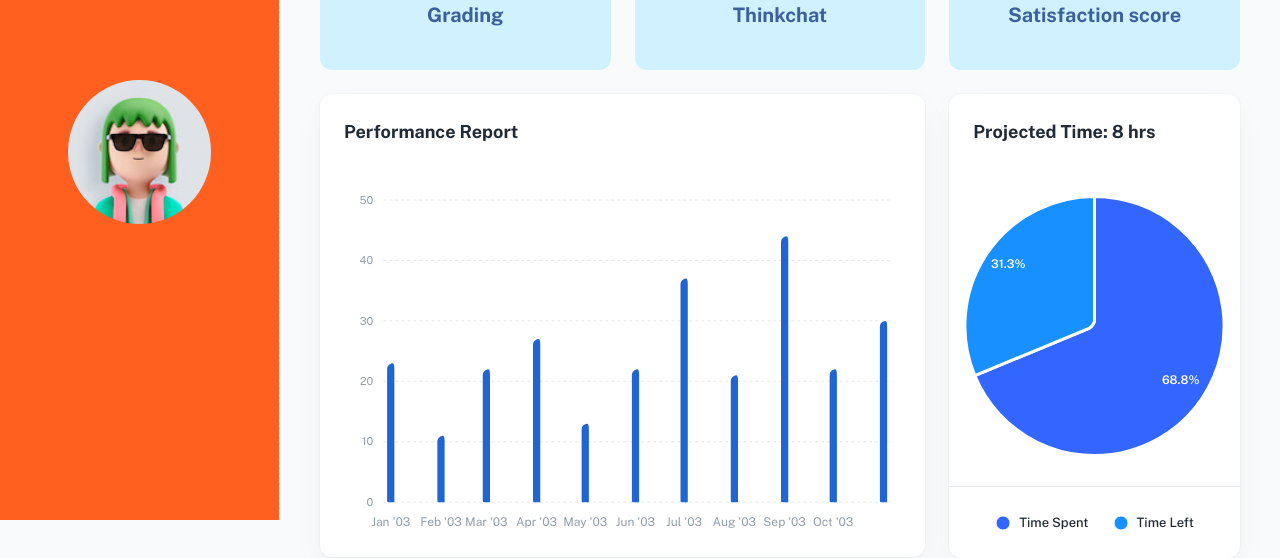
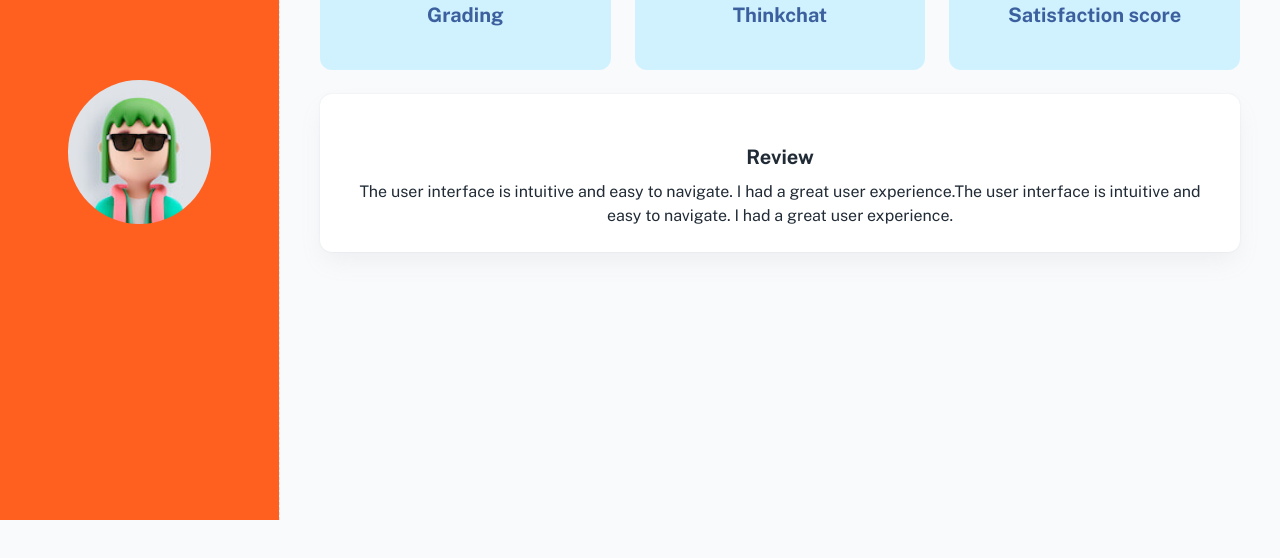
Before and after one commit to Surbhi11052002/sme-dashboard, a React (Create React App) app in the folder client/: page /dashboard/app in a window 1280 px wide. Shown: the part 280-838 px from the top of the page. After the commit the page ends 800 px from the top, so only its background shows below. Built offline with nearby package versions, Linux system fonts and the light colour scheme; no server answers; sample sign-in values are in the browser's storage; the HTML template or start-up script is replaced by a standard one; a web font is replaced by a local one.

Commit message:
Added ReviewCard

```diff
--- a/client/src/pages/DashboardAppPage.js
+++ b/client/src/pages/DashboardAppPage.js
@@ -5,13 +5,16 @@ import { Box, Button, Grid, Container, Typography } from '@mui/material';
 // sections
 import { useNavigate } from 'react-router-dom';
 
-import { AppTasks, AppTime, PerformanceReport, InformationCard } from '../sections/@dashboard/app';
+import { InformationCard } from '../sections/@dashboard/app';
 import { fetchDataFromBackend } from '../_mock/fetchDataFromBackend';
-import userAccount from '../profile/Profile';
+import { ReviewCard } from '../sections/@dashboard/app/ReviewCard';
 // ----------------------------------------------------------------------
 
+const review =
+  'The user interface is intuitive and easy to navigate. I had a great user experience.The user interface is intuitive and easy to navigate. I had a great user experience.';
+
 export default function DashboardAppPage() {
-  const theme = useTheme();
+  //const theme = useTheme();
   const [gradingCount, setGradingCount] = useState(0);
   const [thinkchatCount, setThinkchatCount] = useState(0);
   const [satisfactionScore, setSatisfactionScore] = useState(0);
@@ -100,7 +103,11 @@ export default function DashboardAppPage() {
             <InformationCard title="Satisfaction score" total={satisfactionScore} text="%" color="info" />
           </Grid>
 
-          <Grid item xs={12} md={6} lg={8}>
+          <Grid item xs={12} md={10} lg={12}>
+            <ReviewCard review={review} />
+          </Grid>
+
+          {/* <Grid item xs={12} md={6} lg={8}>
             <PerformanceReport
               title="Performance Report"
               chartLabels={[
@@ -125,9 +132,9 @@ export default function DashboardAppPage() {
                 },
               ]}
             />
-          </Grid>
+          </Grid> */}
 
-          <Grid item xs={12} md={6} lg={4}>
+          {/* <Grid item xs={12} md={6} lg={4}>
             <AppTime
               title="Projected Time: 8 hrs"
               chartData={[
@@ -136,9 +143,9 @@ export default function DashboardAppPage() {
               ]}
               chartColors={[theme.palette.secondary.main, theme.palette.info.main]}
             />
-          </Grid>
+          </Grid> */}
 
-          <Grid item xs={12} md={6} lg={8}>
+          {/* <Grid item xs={12} md={6} lg={8}>
             <AppTasks
               title="Tasks"
               list={[
@@ -149,7 +156,7 @@ export default function DashboardAppPage() {
                 { id: '5', label: 'Sprint Showcase' },
               ]}
             />
-          </Grid>
+          </Grid> */}
         </Grid>
       </Container>
     </>
--- /dev/null
+++ b/client/src/sections/@dashboard/app/ReviewCard.js
@@ -0,0 +1,37 @@
+import PropTypes from 'prop-types';
+import { Box, Card, CardContent, Typography } from '@mui/material';
+
+export const ReviewCard = ({ review }) => {
+  //   const { review } = props;
+
+  return (
+    <Card
+      sx={{
+        display: 'flex',
+        flexDirection: 'column',
+        height: '100%',
+      }}
+    >
+      <CardContent>
+        <Box
+          sx={{
+            display: 'flex',
+            justifyContent: 'center',
+            pb: 3,
+          }}
+        ></Box>
+        <Typography align="center" gutterBottom variant="h5">
+          Review
+        </Typography>
+        <Typography align="center" variant="body1">
+          {review}
+        </Typography>
+      </CardContent>
+      <Box sx={{ flexGrow: 1 }} />
+    </Card>
+  );
+};
+
+ReviewCard.propTypes = {
+  review: PropTypes.object.isRequired,
+};
```
Also changed, not shown: 1 other file (tests, documents, lock files or other folders).
